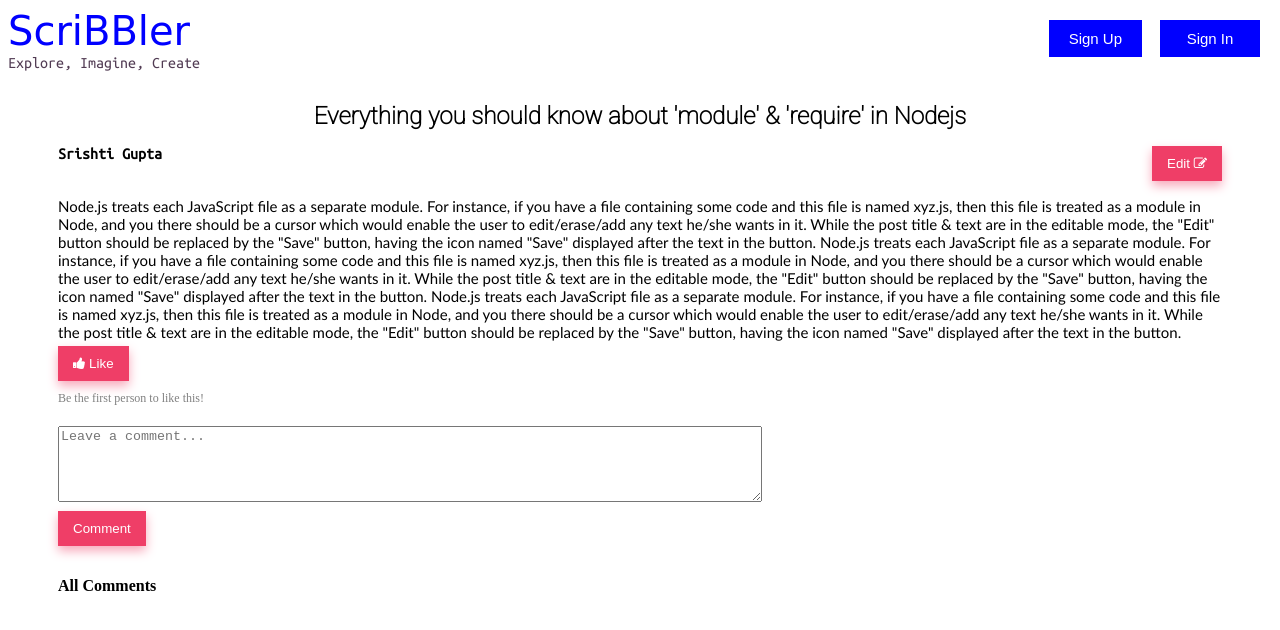
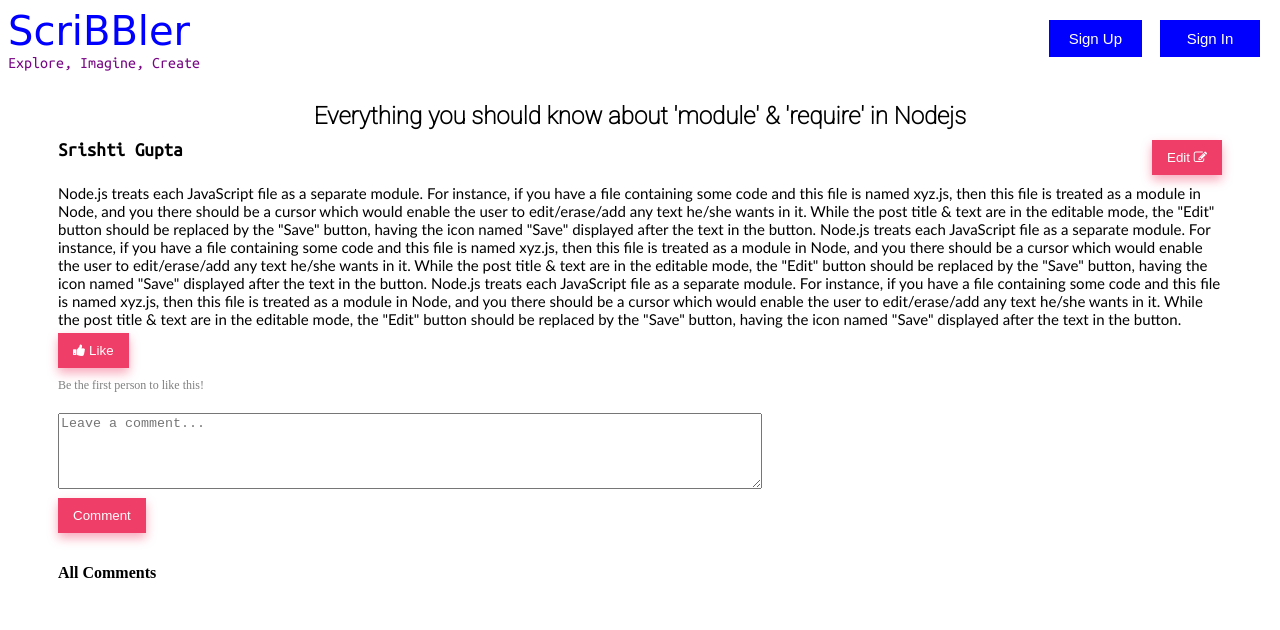
Before and after one commit to joydeepmscs/Scribbler, a plain HTML site: page html/post.html in a window 1280 px wide. Drawn offline with Linux system fonts and the light colour scheme; a web font is replaced by a local one.

Commit message:
style/code refactoring

```diff
--- a/styles/common.css
+++ b/styles/common.css
@@ -14,7 +14,7 @@
 .subheading {
   font-family: "Ubuntu Mono", monospace;
   margin-top: 1px;
-  color: #513B53;
+  color: #780685;
 }
 
 .header-btn-container {
--- a/styles/index.css
+++ b/styles/index.css
@@ -11,9 +11,7 @@ body {
   justify-content: center;
   align-items: center;
   position: relative;
-  top: 200px;
-  height: 100%;
-  width: 100%;
+  top: 215px;
 }
 
 .post-btn {
--- a/styles/post.css
+++ b/styles/post.css
@@ -12,10 +12,12 @@
 
 .post-owner-name {
   font-family: "Ubuntu Mono", monospace;
-  font-size: 100%;
+  font-size: 120%;
   font-weight: bold;
   display: flex;
   justify-content: space-between;
+  margin-block-start: 0.5em;
+  margin-block-end: 0.5em;
 }
 
 .post-content {
```
